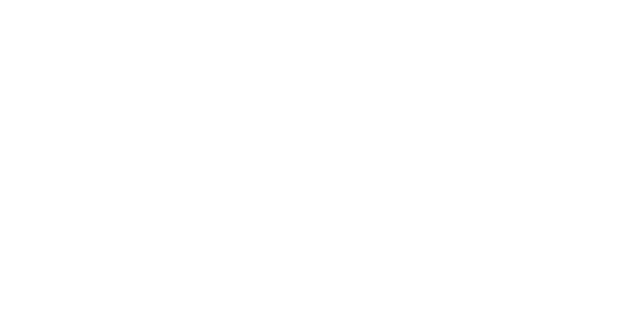
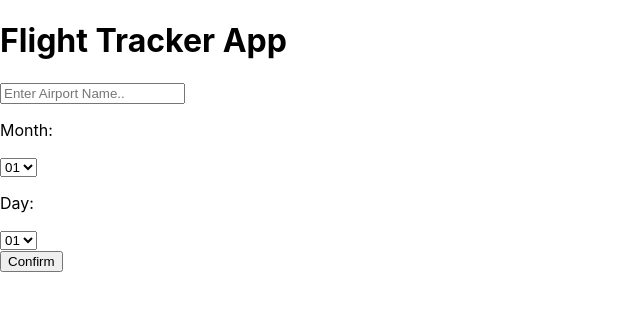
Before and after one commit to e-berman/Flight-Tracker, a React (Create React App) app in the folder flight_tracker_react/: page / in a window 1280 px wide. Shown: the top 310 px of the page, without its empty margins (0-640 px from the left). Built offline with nearby package versions, Linux system fonts and the light colour scheme.

Commit message:
Add basic framework for frontend + start controller/model

```diff
--- a/flight_tracker_react/src/App.js
+++ b/flight_tracker_react/src/App.js
@@ -1,15 +1,19 @@
 import React from 'react';
-import { BrowserRouter as Router, Switch, Route } from "react-router-dom";
+import { BrowserRouter as Router,
+         Routes,
+         Route } from "react-router-dom";
 import HomePage from './pages/HomePage';
 import ResultsPage from './pages/ResultsPage';
 
 function App() {
   return (
     <>
-    <Router>
-      <Route path='/' exact component={HomePage}/>
-      <Route path='/results' component={ResultsPage}/>
-    </Router>
+      <Router>
+        <Routes>
+          <Route path='/' exact element={<HomePage/>}/>
+          <Route path='/results' element={<ResultsPage/>}/>
+        </Routes>
+      </Router>
     </>
   );
 }
--- a/flight_tracker_react/src/pages/HomePage.js
+++ b/flight_tracker_react/src/pages/HomePage.js
@@ -4,9 +4,65 @@
 
     return (
         <>
-            <div className="home">
-                <title>Flight Tracker App</title>
+            <div className="header">
+                <h1>Flight Tracker App</h1>
             </div>
+            <div>
+                <input type='text' placeholder='Enter Airport Name..'/>
+            </div>
+            <div>
+                <p>Month: </p>
+                <select>
+                    <option value='01'>01</option>
+                    <option value='02'>02</option>
+                    <option value='03'>03</option>
+                    <option value='04'>04</option>
+                    <option value='05'>05</option>
+                    <option value='06'>06</option>
+                    <option value='07'>07</option>
+                    <option value='08'>08</option>
+                    <option value='09'>09</option>
+                    <option value='10'>10</option>
+                    <option value='11'>11</option>
+                    <option value='12'>12</option>
+                </select>
+                <p>Day: </p>
+                <select>
+                    <option value='01'>01</option>
+                    <option value='02'>02</option>
+                    <option value='03'>03</option>
+                    <option value='04'>04</option>
+                    <option value='05'>05</option>
+                    <option value='06'>06</option>
+                    <option value='07'>07</option>
+                    <option value='08'>08</option>
+                    <option value='09'>09</option>
+                    <option value='10'>10</option>
+                    <option value='11'>11</option>
+                    <option value='12'>12</option>
+                    <option value='13'>13</option>
+                    <option value='14'>14</option>
+                    <option value='15'>15</option>
+                    <option value='16'>16</option>
+                    <option value='17'>17</option>
+                    <option value='18'>18</option>
+                    <option value='19'>19</option>
+                    <option value='20'>20</option>
+                    <option value='21'>21</option>
+                    <option value='22'>22</option>
+                    <option value='23'>23</option>
+                    <option value='24'>24</option>
+                    <option value='25'>25</option>
+                    <option value='26'>26</option>
+                    <option value='27'>27</option>
+                    <option value='28'>28</option>
+                </select>
+            </div>
+            <div>
+                <button>Confirm</button>
+            </div>
+
+
         </>
     );
 }
--- a/flight_tracker_react/src/pages/ResultsPage.js
+++ b/flight_tracker_react/src/pages/ResultsPage.js
@@ -0,0 +1,17 @@
+import React from "react";
+
+function ResultsPage() {
+
+    return (
+        <>
+            <div className="header">
+                <h1>Results Page</h1>
+            </div>
+            <div>
+                <button>Send To Email</button>
+            </div>
+        </>
+    );
+}
+
+export default ResultsPage;
```
Also changed, not shown: 2 other files (tests, documents, lock files or other folders).
